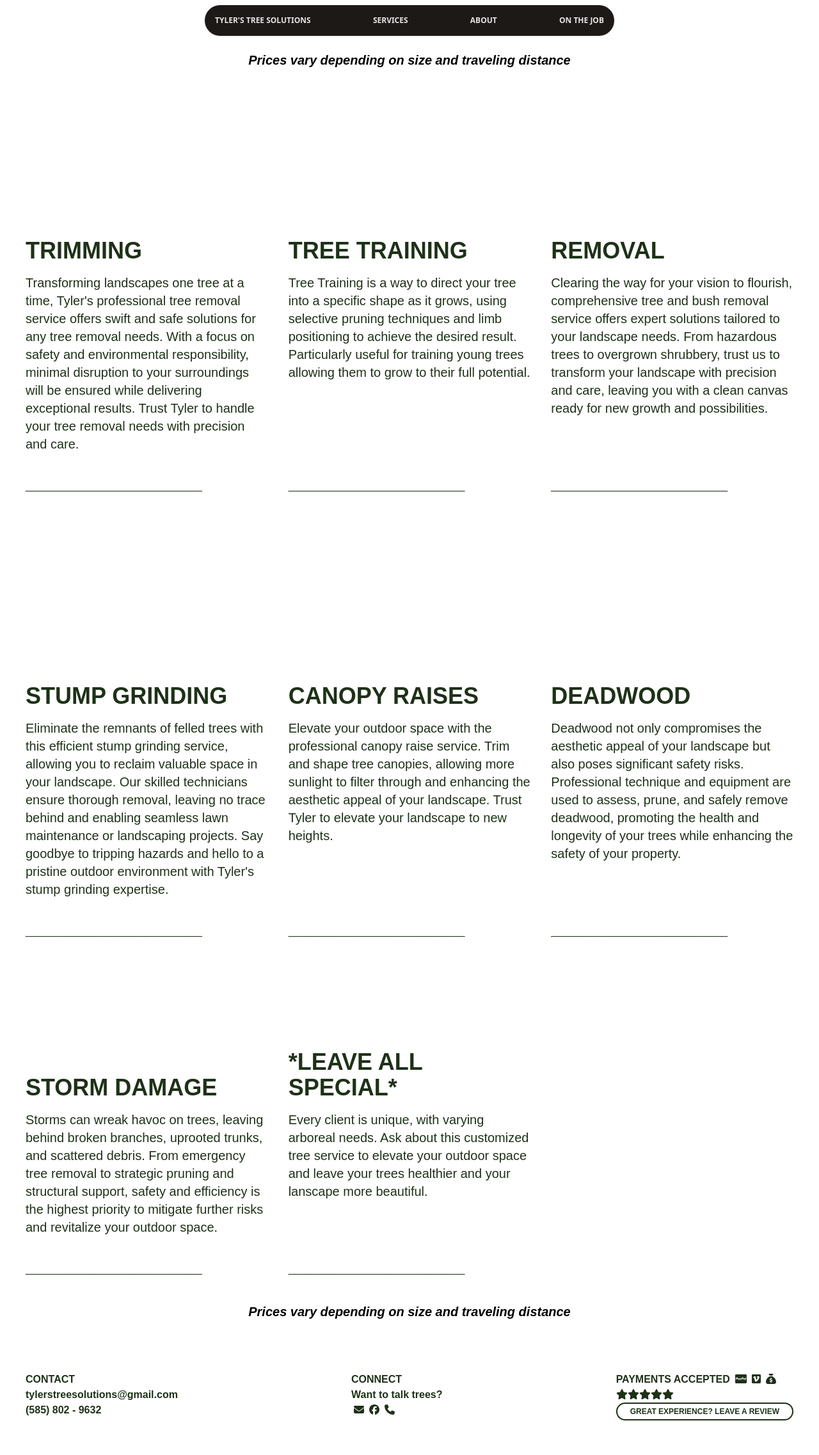
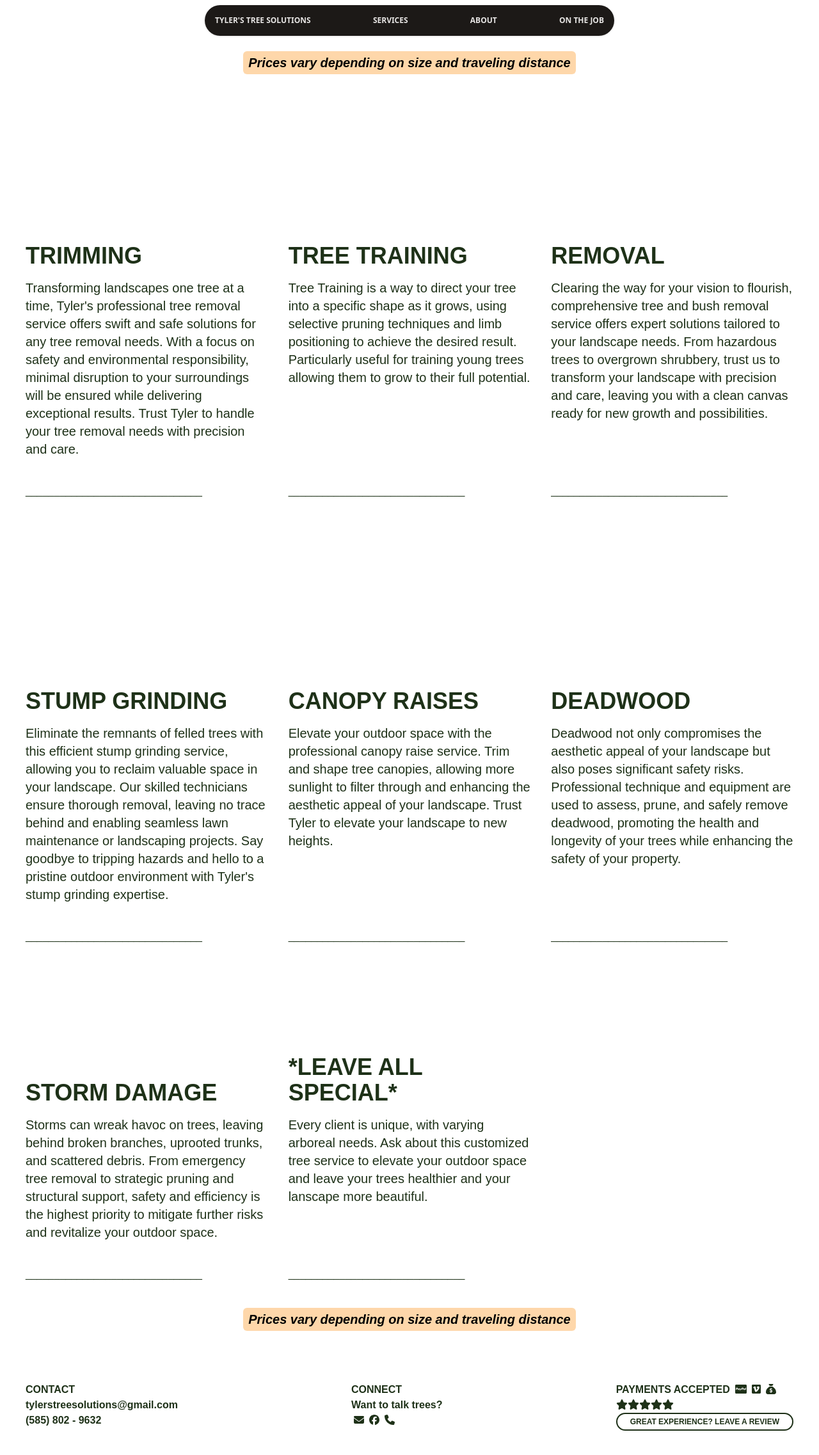
Before and after one commit to gmcclarin/tyler, a React (Create React App) app: page /services in a window 1280 px wide. Shown: the whole page at 64% size. Built offline with nearby package versions, Linux system fonts and the light colour scheme; no server answers.

Commit message:
highlight price varies per Tylers request

```diff
--- a/src/components/Contact.js
+++ b/src/components/Contact.js
@@ -10,6 +10,8 @@ const initialValues = {
   fromEmail: "",
   message1: "",
 };
+
+// console.log(process.env.REACT_APP_PUBLIC_KEY);
 
 const SignupSchema = Yup.object().shape({
   firstName: Yup.string().required("Required"),
@@ -40,6 +42,7 @@ const Contact = () => {
             fromEmail: values.fromEmail,
             message: values.message1,
           };
+          console.log(pubKey);
 
           emailjs
             .send(serviceId, templateId, templateParams, pubKey)
--- a/src/pages/ServicesPage.js
+++ b/src/pages/ServicesPage.js
@@ -8,7 +8,7 @@ const ServicesPage = () => {
       <MobileNav />
       <Nav />
       <div className="mt-20 mb-10 font-bold text-center italic text-lg sm:text-xl m-auto">
-        Prices vary depending on size and traveling distance
+        <p className="bg-orange-200 inline-block px-2 py-1 rounded-md">Prices vary depending on size and traveling distance</p>
       </div>
       <div className="px-10  grid sm:grid-cols-2 lg:grid-cols-3 gap-8  bg-base text-darker">
         <div className="grid grid-rows-2 ">
@@ -120,9 +120,12 @@ const ServicesPage = () => {
         </div>
       </div>
 
-      <div className="mb-10 font-bold text-center italic text-lg sm:text-xl m-auto">
-        Prices vary depending on size and traveling distance
-      </div>
+      <div className="mb-10 font-bold text-center italic text-lg sm:text-xl">
+  <p className="bg-orange-200 inline-block px-2 py-1 rounded-md">
+    Prices vary depending on size and traveling distance
+  </p>
+</div>
+
 
       {/* <div><button>READY TO CHAT?</button></div> */}
 
```
